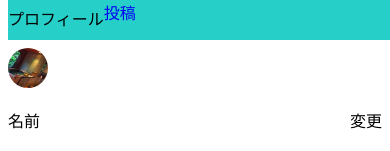
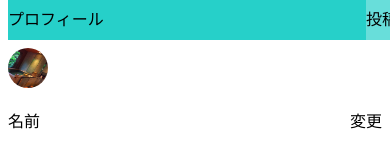
Before and after one commit to gakuteenis/jimann, a website: page www/profile.html in a window 390 px wide. Shown: the top 151 px of the page. Drawn offline with Linux system fonts and the light colour scheme; some packages are replaced by stand-ins of ours.

Commit message:
delate <a href=#>

```diff
--- a/www/profile.html
+++ b/www/profile.html
@@ -43,7 +43,7 @@
         <p>プロフィール</p>
       </div>
       <div class="header-right">
-        <div class="contribution login-show"><a href="#">投稿</a></div>
+        <div class="contribute login-show">投稿</div>
       </div>
     </header>
 
```
